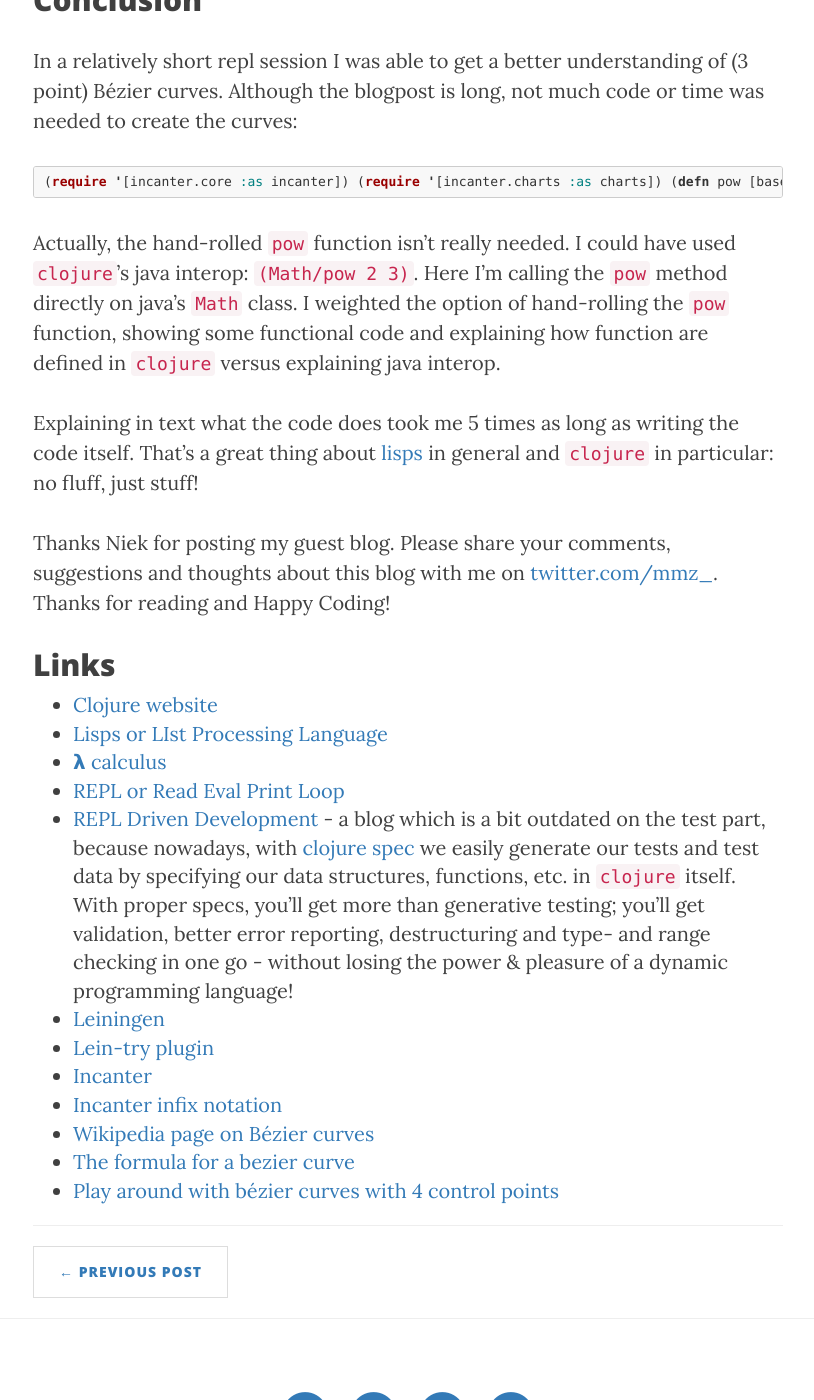
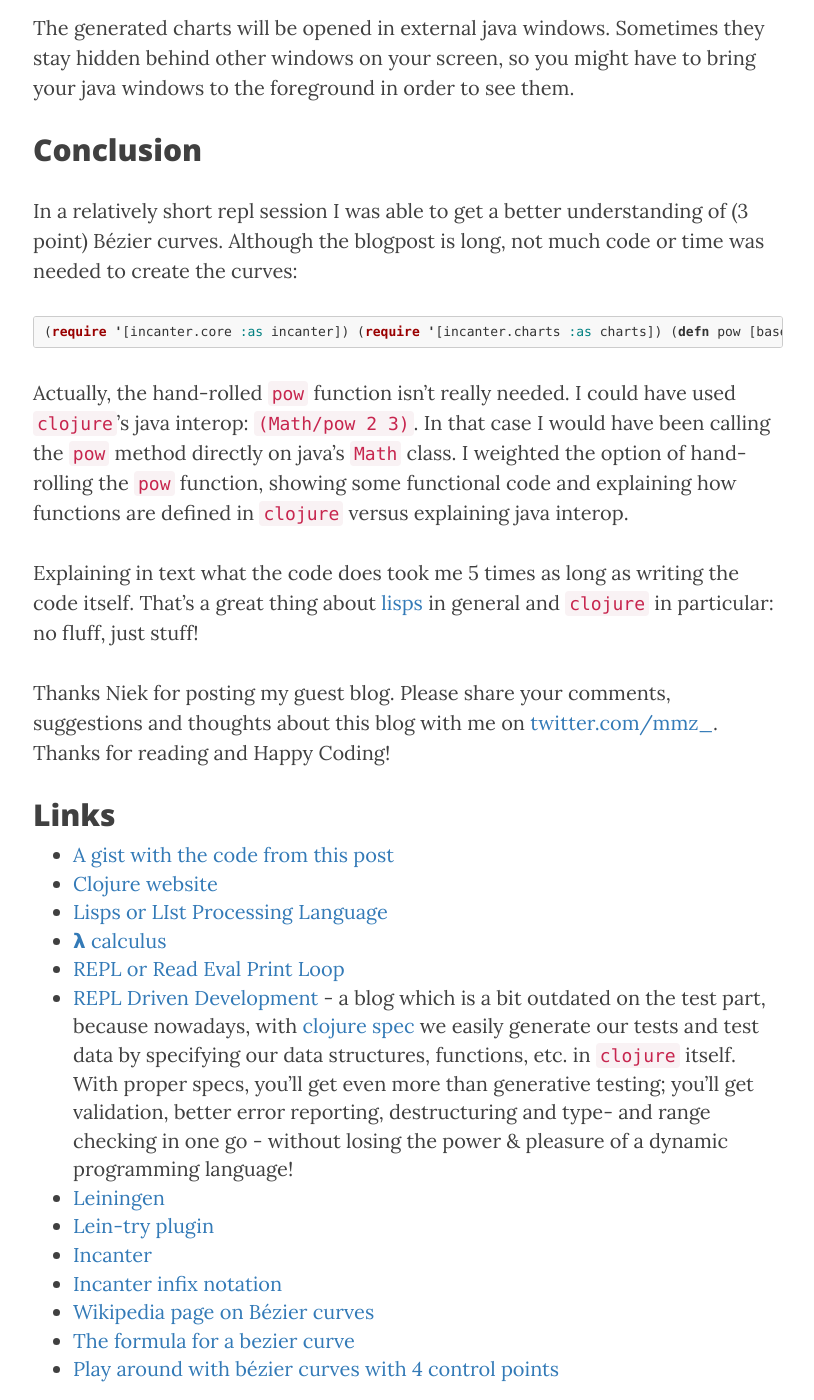
Before and after one commit to 040code/040code, a Jekyll site: the page built from _posts/2017-06-26-bezier-in-clojure.md, in a window 1280 px wide and 1400 px high, scrolled down 5940 px. Shown: the whole window, without its empty margins (232-1046 px from the left). Built offline with Jekyll 4.4.1, drawn with Linux system fonts in a browser that asks for light colours; nearby versions of some CDN libraries; some of the changed text lies outside the part shown.

Commit message:
add review comments from Niek

````diff
--- a/_posts/2017-06-26-bezier-in-clojure.md
+++ b/_posts/2017-06-26-bezier-in-clojure.md
@@ -36,7 +36,7 @@
 
 ## Helper function
 
-I decided to hand-roll my own `pow` function:
+I decided to hand-roll my own `pow` function, because we'll need it later in the creation of bézier curves:
 
 ```clojure
 (defn pow [base exponent]
@@ -165,8 +165,8 @@
 	- `b3x` takes all x coordinates of the 3 points
 	- `b3y` takes the y coordinates
 	- `xs` are the all x values resulting from applying the `b3x` anonymous function with all the range values.
-	- ~~what the `ys` are is left as an assignment for the curious reader~~ `ys` are the all y values resulting from applying the `b3y` anonymous function with all the range values.
-	- incanter can work with columns similarly to spreadsheets. `raw-dataset` is an incanter dataset where 2 columns are `conj[oined]`.
+	- `ys` are the all y values resulting from applying the `b3y` anonymous function with all the range values.
+	- incanter can work with columns similarly to spreadsheets. `raw-dataset` is an incanter dataset where 2 columns are 'brought together', or in [lisp](https://en.wikipedia.org/wiki/Lisp_(programming_language)) terms `conj`[oined].
 	- Default, these columns are called `col-0` and `col-1` respectively, so in `dataset` these are renamed to `:x` and `:y`
 	- xy-plot contains an incanter chart where `dataset` provides the data, the x-axis - and y-axis values are found in columns `:x` and `:y` respectively and viewing the points is set to `true`
 - and make it return an `xy-plot`
@@ -187,6 +187,8 @@
 ```
 
 ![](../../../../../../img/incanter-plots.png)
+
+The generated charts will be opened in external java windows. Sometimes they stay hidden behind other windows on your screen, so you might have to bring your java windows to the foreground in order to see them.
 
 ## Conclusion
 
@@ -220,7 +222,7 @@
     (incanter/view xy-plot)))
 ```
 
-Actually, the hand-rolled `pow` function isn't really needed. I could have used `clojure`'s java interop: `(Math/pow 2 3)`. Here I'm calling the `pow` method directly on java's `Math` class. I weighted the option of hand-rolling the `pow` function, showing some functional code and explaining how function are defined in `clojure` versus explaining java interop.
+Actually, the hand-rolled `pow` function isn't really needed. I could have used `clojure`'s java interop: `(Math/pow 2 3)`. In that case I would have been calling the `pow` method directly on java's `Math` class. I weighted the option of hand-rolling the `pow` function, showing some functional code and explaining how functions are defined in `clojure` versus explaining java interop.
 
 Explaining in text what the code does took me 5 times as long as writing the code itself. That's a great thing about [lisps](https://en.wikipedia.org/wiki/Lisp_(programming_language)) in general and `clojure` in particular: no fluff, just stuff!
 
@@ -228,11 +230,12 @@
 
 ## Links
 
+- [A gist with the code from this post](https://gist.github.com/mmzsource/833ddfb2cf87c54fe4fc26996466cd1d)
 - [Clojure website](https://clojure.org)
 - [Lisps or LIst Processing Language](https://en.wikipedia.org/wiki/Lisp_(programming_language))
 - [𝝺 calculus](https://en.wikipedia.org/wiki/Lambda_calculus)
 - [REPL or Read Eval Print Loop](https://en.wikipedia.org/wiki/Read–eval–print_loop)
-- [REPL Driven Development](http://www.davidtanzer.net/rdd_and_tests) - a blog which is a bit outdated on the test part, because nowadays, with [clojure spec](https://clojure.org/about/spec) we easily generate our tests and test data by specifying our data structures, functions, etc. in `clojure` itself. With proper specs, you'll get more than generative testing; you'll get validation, better error reporting, destructuring and type- and range checking in one go - without losing the power & pleasure of a dynamic programming language!
+- [REPL Driven Development](http://www.davidtanzer.net/rdd_and_tests) - a blog which is a bit outdated on the test part, because nowadays, with [clojure spec](https://clojure.org/about/spec) we easily generate our tests and test data by specifying our data structures, functions, etc. in `clojure` itself. With proper specs, you'll get even more than generative testing; you'll get validation, better error reporting, destructuring and type- and range checking in one go - without losing the power & pleasure of a dynamic programming language!
 - [Leiningen](https://leiningen.org)
 - [Lein-try plugin](https://github.com/rkneufeld/lein-try)
 - [Incanter](http://incanter.org)
````
